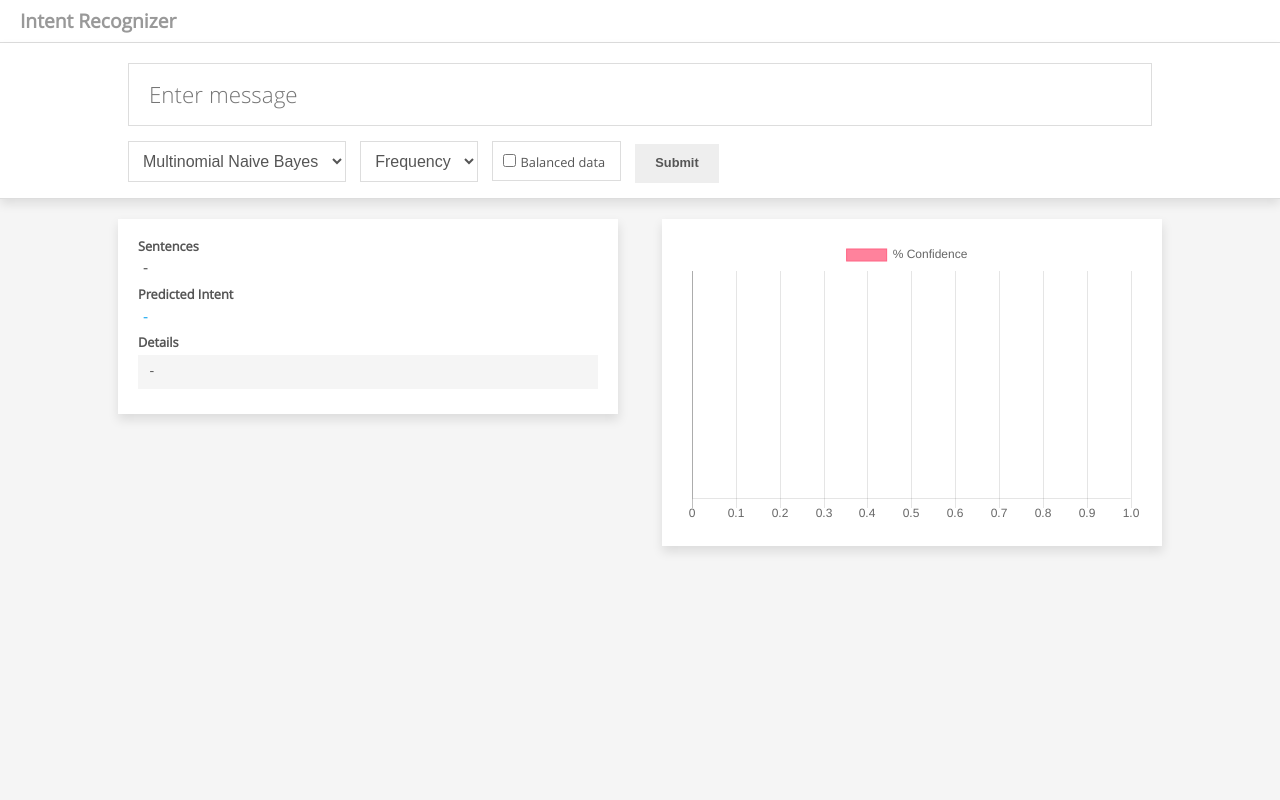
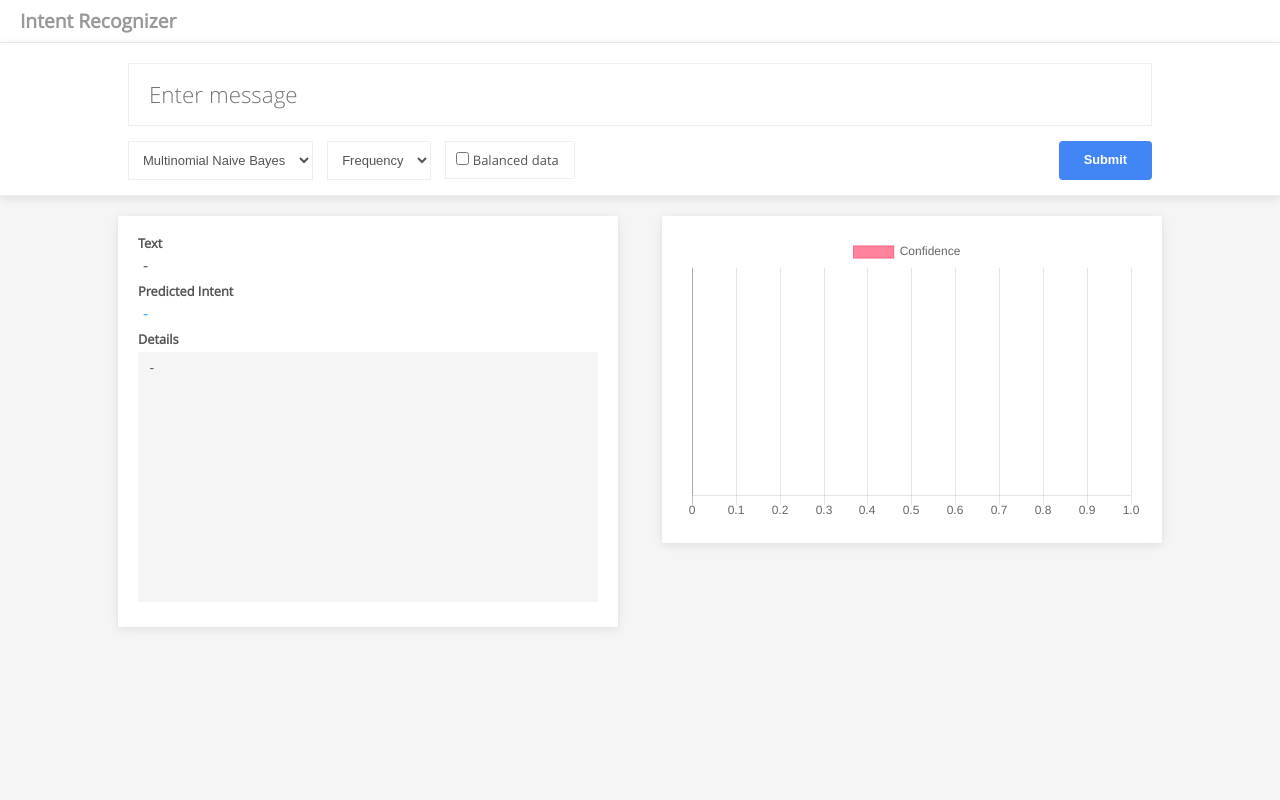
Before and after one commit to geraldoWilliam/dsa-message-classifier, a Flask app: page / in a window 1280 px wide. Run offline with Flask 2, Linux system fonts and the light colour scheme; some libraries are stand-ins or nearby versions.

Commit message:
improved interface style

```diff
--- a/interface/static/script.js
+++ b/interface/static/script.js
@@ -45,7 +45,7 @@ $(document).ready(function() {
       data: {
         labels: labels,
         datasets: [{
-          label: '% Confidence',
+          label: 'Confidence',
           data: values,
           backgroundColor: [
               'rgba(255, 99, 132, 0.8)',
--- a/interface/static/style.css
+++ b/interface/static/style.css
@@ -13,14 +13,20 @@ body {
     text-align: center;
 }
 
+@media (max-width: 900px) {
+    .container {
+        text-align: center;
+        overflow-x: scroll;
+    }
+}
+
 .card {
     text-align: left;
-    min-width: 500px;
-	max-width: 700px;
+    width: 500px;
 	padding: 20px;
 	margin: 20px;
 	background-color: white;
-	box-shadow: 0px 5px 10px 0.5px rgba(0, 0, 0, 0.1);
+	box-shadow: 0px 2px 10px 0.1px rgba(0, 0, 0, 0.1);
 	display: inline-block;
 	vertical-align: top;
 }
@@ -28,8 +34,8 @@ body {
 .container-input {
     background-color: white;
     padding: 20px 20px 0px 20px;
-    border-bottom: 1px solid #ddd;
-	box-shadow: 0px 5px 10px 0.1px rgba(0, 0, 0, 0.1);
+    border-bottom: 1px solid #eee;
+	box-shadow: 0px 2px 10px 0.1px rgba(0, 0, 0, 0.1);
 }
 
 .container-input-content {
@@ -40,7 +46,7 @@ body {
 .nav {
     background-color: #fff;
 	width: 100%;
-	border-bottom: 1px solid #ddd;
+	border-bottom: 1px solid #eee;
 	padding: 10px 20px;
 	min-height: 10px;
 }
@@ -51,7 +57,7 @@ body {
 	padding: 15px 20px;
 	font-size: 1.4rem;
 	margin-bottom: 15px;
-	border: 1px solid #ddd;
+	border: 1px solid #eee;
 	outline: none;
 	transition: all 200ms;
 	font-family: 'Open Sans';
@@ -81,9 +87,10 @@ body {
 
 #message-details {
 	display: block;
-	overflow-x: scroll;
+	overflow: scroll;
 	background-color: #f5f5f5;
 	min-height: 20px;
+	height: 250px;
 	padding: 10px;
 	margin: 5px 0;
 	font-family: "Courier New", Courier, monospace;
@@ -114,23 +121,43 @@ body {
 .checkbox-wrapper, #select-classifier, #select-mode {
     display: inline-block;
     margin-right: 10px;
-    border: 1px solid #ddd;
+    border: 1px solid #eee;
     padding: 10px 10px;
     background-color: #fff;
     margin-bottom: 15px;
+    font-size: small;
 }
 
 #btn-submit {
 	cursor: pointer;
-	padding: 12px 20px;
+	padding: 12px 25px;
 	font-size: 0.8rem;
 	font-weight: bold;
 	border: 0;
-	background-color: #eee;
+	background-color: #4285f4;
+	color: white;
     margin-bottom: 15px;
+    transition: all 200ms;
+    border-radius: 4px;
+    outline: none;
+    vertical-align: top;
+}
+
+@media (min-width: 900px) {
+    #btn-submit {
+        float: right;
+    }
+}
+
+#btn-submit:hover {
+	box-shadow: 0px 2px 5px 0.1px rgba(0, 0, 0, 0.2);
+}
+
+#btn-submit:active {
+	background-color: #1255c4;
 }
 
 .checkbox-label {
     margin-right: 5px;
-    font-size: 0.8rem;
+    font-size: small;
 }
--- a/interface/templates/index.html
+++ b/interface/templates/index.html
@@ -39,7 +39,7 @@
   </div>
   <div class="container">
     <div class="card">
-      <span class="subtitle">Sentences</span>
+      <span class="subtitle">Text</span>
       <span id="message-text">-</span>
       <span class="subtitle">Predicted Intent</span>
       <span id="message-intent">-</span>
```
